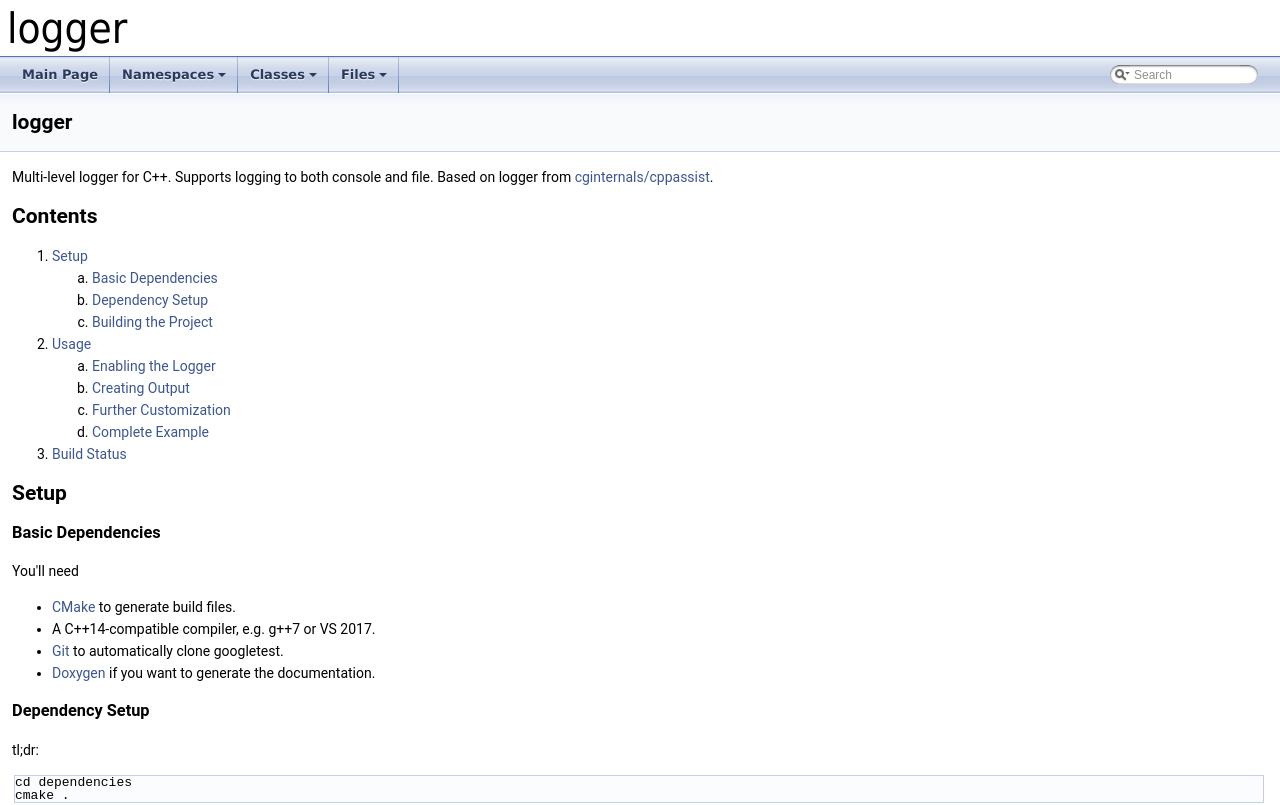
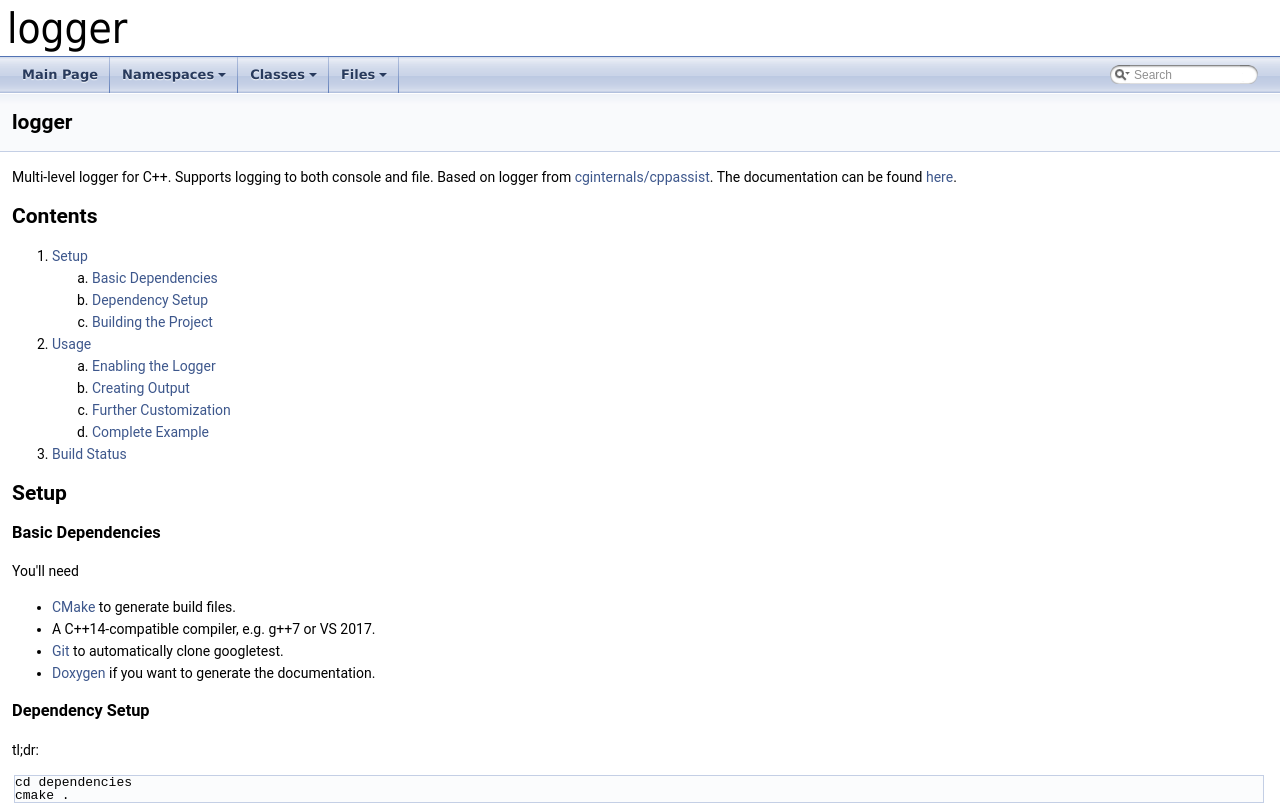
Before and after one commit to lukaswagner/logger, a plain HTML site: page index.html in a window 1280 px wide. Shown: the top 805 px of the page. Drawn offline with Linux system fonts and the light colour scheme.

Commit message:
Updated docs based on commit: 9e459db002027b3bef1c3d4abbe88f2ac80915af
Original commit message: Merge pull request #9 from lukaswagner/feature/1_docs

```diff
--- a/index.html
+++ b/index.html
@@ -66,7 +66,7 @@ $(function() {
 <div class="title">logger </div>  </div>
 </div><!--header-->
 <div class="contents">
-<div class="textblock"><p>Multi-level logger for C++. Supports logging to both console and file. Based on logger from <a href="https://github.com/cginternals/cppassist">cginternals/cppassist</a>.</p>
+<div class="textblock"><p>Multi-level logger for C++. Supports logging to both console and file. Based on logger from <a href="https://github.com/cginternals/cppassist">cginternals/cppassist</a>. The documentation can be found <a href="https://lukaswagner.github.io/logger/">here</a>.</p>
 <h2>Contents</h2>
 <ol type="1">
 <li><a href="#setup">Setup</a><ol type="a">
```
